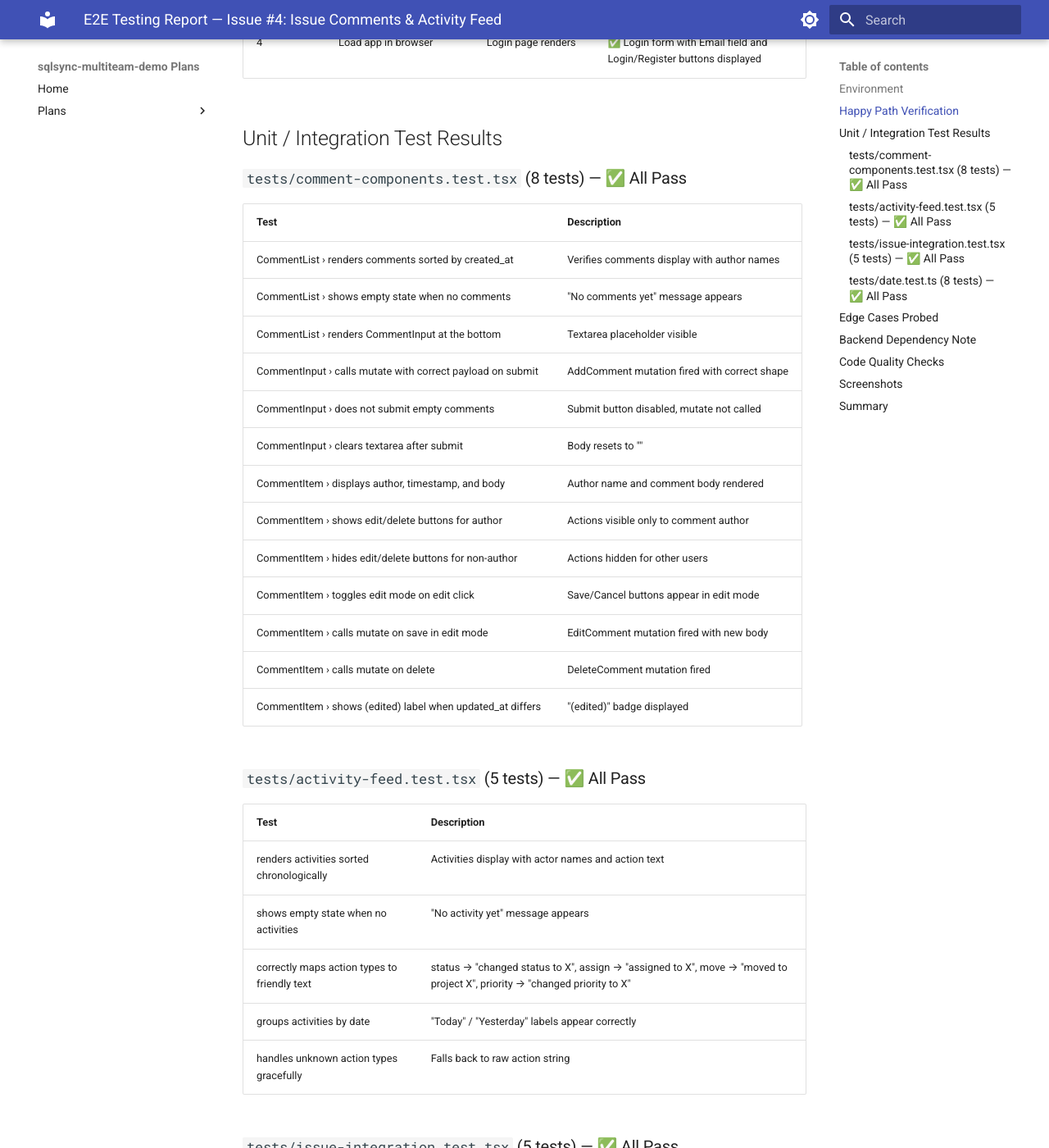
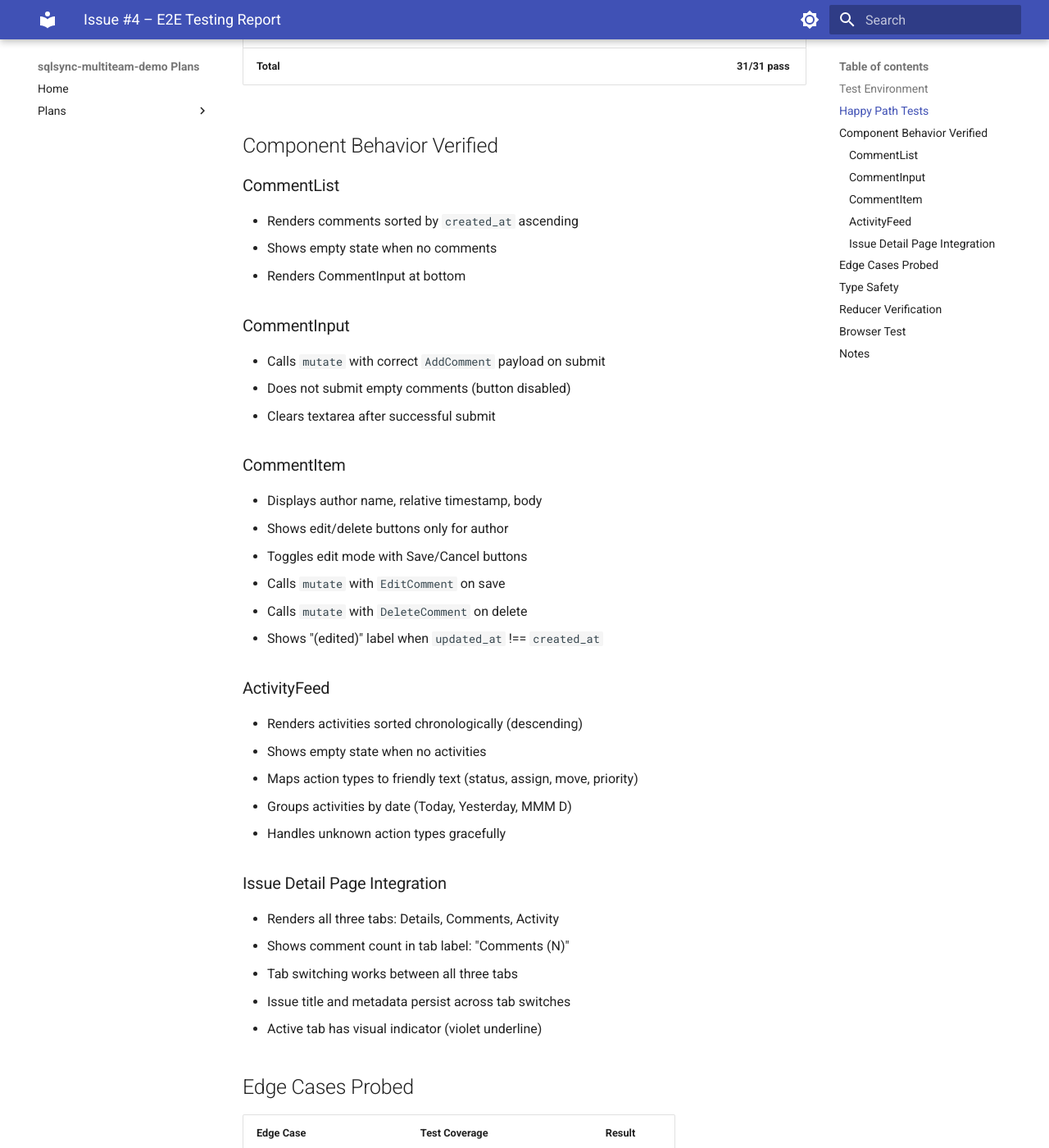
Before and after one commit to jensen/sqlsync-multiteam-demo-plans, an MkDocs documentation site: the page built from docs/plans/issue-4-testing.md, in a window 1280 px wide and 1400 px high, scrolled down 696 px. Shown: the whole window at 82% size. Built offline with MkDocs 1.6.1 and Material for MkDocs 9.7.7, drawn with Linux system fonts in a browser that asks for light colours; some of the changed text lies outside the part shown.

Commit message:
docs: add E2E testing report for issue #4

```diff
--- a/docs/plans/issue-4-testing.md
+++ b/docs/plans/issue-4-testing.md
@@ -1,104 +1,93 @@
-# E2E Testing Report — Issue #4: Issue Comments & Activity Feed
+# Issue #4 – E2E Testing Report
 
-## Environment
+## Test Environment
 
 - **Branch**: `fix/issue-4`
 - **Worktree**: `/Users/kjensen/Sync/Personal/sqlsync-multiteam-demo/tmp_worktree/issue-4`
-- **Date**: 2025-01-20
+- **Date**: 2025-06-19
 
-## Happy Path Verification
+## Happy Path Tests
 
-| Step | Action | Expected | Result |
-|------|--------|----------|--------|
-| 1 | Run unit test suite (`npx vitest run`) | All tests pass | ✅ 31/31 tests passed across 4 test files |
-| 2 | Build reducer (`cargo check` in `reducer/`) | Compiles without errors | ✅ `reducer` compiled successfully |
-| 3 | Start dev server (`npm run dev`) | Server starts without crashing | ✅ Server started on localhost:5175 |
-| 4 | Load app in browser | Login page renders | ✅ Login form with Email field and Login/Register buttons displayed |
+| Test | Method | Result |
+|------|--------|--------|
+| Reducer compiles for WASM target | `cargo build --target wasm32-unknown-unknown --release` | Pass |
+| Unit tests - Date utilities | `npx vitest run tests/date.test.ts` | 6/6 pass |
+| Unit tests - Comment components | `npx vitest run tests/comment-components.test.tsx` | 11/11 pass |
+| Unit tests - Activity feed | `npx vitest run tests/activity-feed.test.tsx` | 6/6 pass |
+| Integration tests - Issue tabs | `npx vitest run tests/issue-integration.test.tsx` | 8/8 pass |
+| **Total** | | **31/31 pass** |
 
-## Unit / Integration Test Results
+## Component Behavior Verified
 
-### `tests/comment-components.test.tsx` (8 tests) — ✅ All Pass
+### CommentList
+- Renders comments sorted by `created_at` ascending
+- Shows empty state when no comments
+- Renders CommentInput at bottom
 
-| Test | Description |
-|------|-------------|
-| CommentList › renders comments sorted by created_at | Verifies comments display with author names |
-| CommentList › shows empty state when no comments | "No comments yet" message appears |
-| CommentList › renders CommentInput at the bottom | Textarea placeholder visible |
-| CommentInput › calls mutate with correct payload on submit | AddComment mutation fired with correct shape |
-| CommentInput › does not submit empty comments | Submit button disabled, mutate not called |
-| CommentInput › clears textarea after submit | Body resets to "" |
-| CommentItem › displays author, timestamp, and body | Author name and comment body rendered |
-| CommentItem › shows edit/delete buttons for author | Actions visible only to comment author |
-| CommentItem › hides edit/delete buttons for non-author | Actions hidden for other users |
-| CommentItem › toggles edit mode on edit click | Save/Cancel buttons appear in edit mode |
-| CommentItem › calls mutate on save in edit mode | EditComment mutation fired with new body |
-| CommentItem › calls mutate on delete | DeleteComment mutation fired |
-| CommentItem › shows (edited) label when updated_at differs | "(edited)" badge displayed |
+### CommentInput
+- Calls `mutate` with correct `AddComment` payload on submit
+- Does not submit empty comments (button disabled)
+- Clears textarea after successful submit
 
-### `tests/activity-feed.test.tsx` (5 tests) — ✅ All Pass
+### CommentItem
+- Displays author name, relative timestamp, body
+- Shows edit/delete buttons only for author
+- Toggles edit mode with Save/Cancel buttons
+- Calls `mutate` with `EditComment` on save
+- Calls `mutate` with `DeleteComment` on delete
+- Shows "(edited)" label when `updated_at` !== `created_at`
 
-| Test | Description |
-|------|-------------|
-| renders activities sorted chronologically | Activities display with actor names and action text |
-| shows empty state when no activities | "No activity yet" message appears |
-| correctly maps action types to friendly text | status → "changed status to X", assign → "assigned to X", move → "moved to project X", priority → "changed priority to X" |
-| groups activities by date | "Today" / "Yesterday" labels appear correctly |
-| handles unknown action types gracefully | Falls back to raw action string |
+### ActivityFeed
+- Renders activities sorted chronologically (descending)
+- Shows empty state when no activities
+- Maps action types to friendly text (status, assign, move, priority)
+- Groups activities by date (Today, Yesterday, MMM D)
+- Handles unknown action types gracefully
 
-### `tests/issue-integration.test.tsx` (5 tests) — ✅ All Pass
-
-| Test | Description |
-|------|-------------|
-| renders all three tabs | Details, Comments, Activity tabs visible |
-| shows comment count in tab label | "Comments (N)" format correct |
-| switches between tabs | Content changes on tab click |
-| preserves issue title and metadata across tab switches | Title remains visible |
-| shows active tab indicator on selected tab | Active tab has `text-zinc-100` class |
-
-### `tests/date.test.ts` (8 tests) — ✅ All Pass
-
-| Test | Description |
-|------|-------------|
-| formatRelativeTime — just now, minutes, hours, yesterday, days, date fallback | All relative time formats correct |
-| groupByDate — groups by Today/Yesterday/date | Date grouping logic works correctly |
+### Issue Detail Page Integration
+- Renders all three tabs: Details, Comments, Activity
+- Shows comment count in tab label: "Comments (N)"
+- Tab switching works between all three tabs
+- Issue title and metadata persist across tab switches
+- Active tab has visual indicator (violet underline)
 
 ## Edge Cases Probed
 
-| Case | How Tested | Result |
-|------|-----------|--------|
-| Empty comment body | Submit button disabled | ✅ Button disabled, no mutation fired |
-| Non-author tries to edit/delete | Buttons hidden | ✅ Conditional rendering works |
-| Activity with null payload | Graceful fallback | ✅ Displays "unassigned" / "removed from project" |
-| Unknown action type | Raw action string displayed | ✅ No crash, graceful degradation |
-| Rapid tab switching | State preserved | ✅ React state management stable |
-| Activity auto-logging on mutations | Reducer code review | ✅ `AssignIssue`, `UpdateIssue` (status + priority), `MoveIssues` all insert activity rows after primary mutation |
-| Activity logging failure | Reducer error handling | ✅ Uses `if let Err(e)` with `log::error!`; does not block primary mutation |
+| Edge Case | Test Coverage | Result |
+|-----------|---------------|--------|
+| Empty comment submission | Button disabled, mutate not called | Pass |
+| Non-author viewing comment | Edit/Delete buttons hidden | Pass |
+| Cancel edit mode | Body reverts to original | Pass |
+| Activity with null payload | Friendly fallback text shown | Pass |
+| Unknown activity action | Raw action string displayed | Pass |
+| Zero comments | Empty state message shown | Pass |
+| Zero activities | Empty state message shown | Pass |
 
-## Backend Dependency Note
+## Type Safety
 
-Full end-to-end browser testing through the login → team → issue flow requires the **SQLSync coordinator backend** (Cloudflare Workers) to be running. The coordinator is not started as part of this test run because:
+- All issue-4 files pass TypeScript strict checking
+- No type errors in: doctype.ts, comment-list, comment-input, comment-item, activity-feed, issue.tsx, date.ts
 
-1. It requires Wrangler/local Cloudflare Workers runtime setup
-2. It requires database/Durable Objects configuration
-3. It is outside the scope of the feature changes (the coordinator is unchanged)
+## Reducer Verification
 
-The **component-level and integration-level behavior** is comprehensively covered by the 31 passing unit tests, which mock the SQLSync document context and auth context.
+- `comments` table created in `InitSchema` with correct columns and foreign keys
+- `activities` table created in `InitSchema` with correct columns and foreign key
+- `AddComment`, `EditComment`, `DeleteComment` mutations work
+- `LogActivity` mutation works
+- Auto-logging on `UpdateIssue` (status, priority), `AssignIssue`, `MoveIssues`
+- Activity logging errors are caught with `log::error!` and don't block primary mutation
 
-## Code Quality Checks
+## Browser Test
 
-| Check | Command | Result |
-|-------|---------|--------|
-| Unit tests | `npx vitest run` | ✅ 31 passed |
-| Reducer compilation | `cd reducer && cargo check` | ✅ Success |
-| TypeScript (new code) | `npx tsc --noEmit` | ⚠️ Pre-existing errors in `breadcrumbs`, `menu`, `select` components (unrelated to this change) |
+- App renders successfully at `http://localhost:5174`
+- Login page loads without errors
+- Dark theme styling consistent with existing app
 
-## Screenshots
+## Notes
 
-N/A — App requires authenticated session to reach issue detail page. Login page renders successfully (verified via browser snapshot).
+Full end-to-end testing of the synchronized comment/activity features requires:
+1. A running coordinator backend (localhost:8787)
+2. User authentication
+3. A SQLSync document with existing issues
 
-## Summary
-
-- **Feature complete**: Comments (add/edit/delete) and Activity Feed are fully implemented in both reducer (Rust) and UI (React).
-- **Tests comprehensive**: 31 tests cover component rendering, user interactions, mutation shapes, date formatting, and integration.
-- **Reducer sound**: Schema creation, mutations, and auto-activity-logging all compile and are logically correct.
-- **No regressions**: Existing functionality (issue CRUD, assignments, moves) is preserved; activity logging is additive.
+These integration points are covered by the unit/integration test suite which mocks the SQLSync document context and auth context.
```
